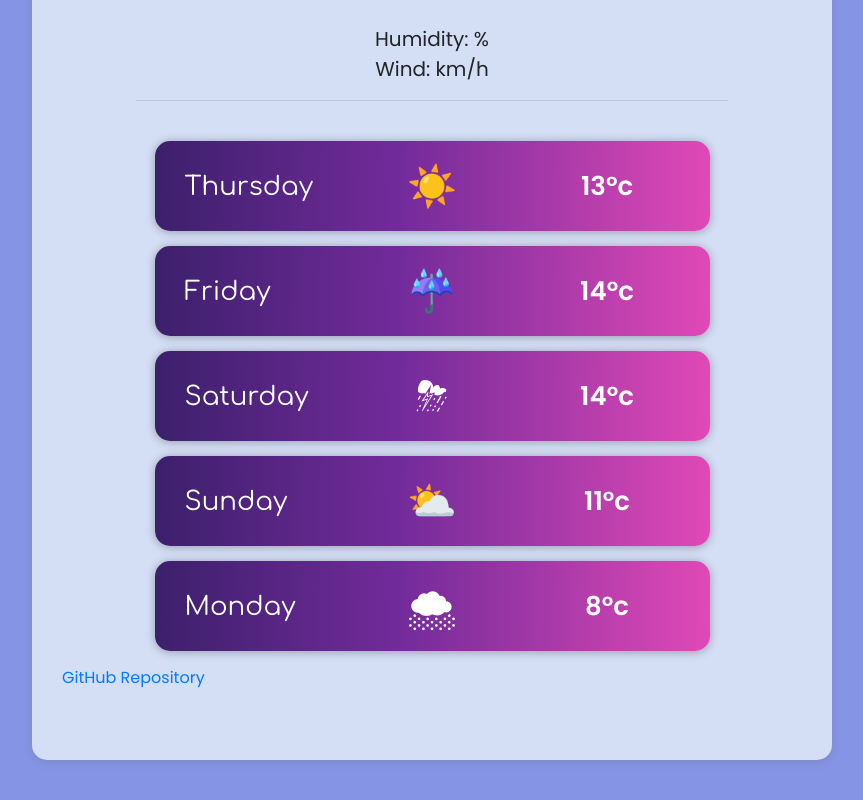
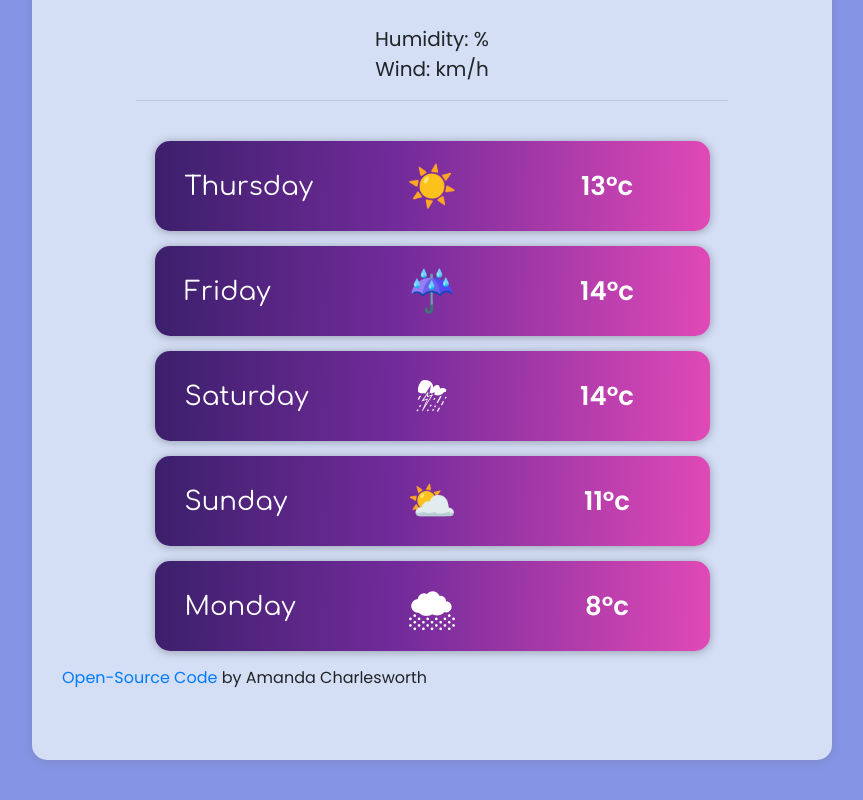
Before and after one commit to amanda0161/weather-app, a plain HTML site: page index.html in a window 1280 px wide. Shown: the part 732-1532 px from the top of the page, without its empty margins (208-1071 px from the left). Drawn offline with nearby package versions, Linux system fonts and the light colour scheme; a script that the page names is missing.

Commit message:
Updated link to GitHub

```diff
--- a/index.html
+++ b/index.html
@@ -97,7 +97,8 @@
         <div class="col text-center forecast-icon">🌨</div>
         <div class="col text-center forecast-temp">8°c</div>
       </div>
-      <a href="https://github.com/amanda0161/weather-app"> GitHub Repository</a>
+      <a href="https://github.com/amanda0161/weather-app"> Open-Source Code</a>
+      by Amanda Charlesworth
     </div>
 
     <script src="src/index.js"></script>
```
